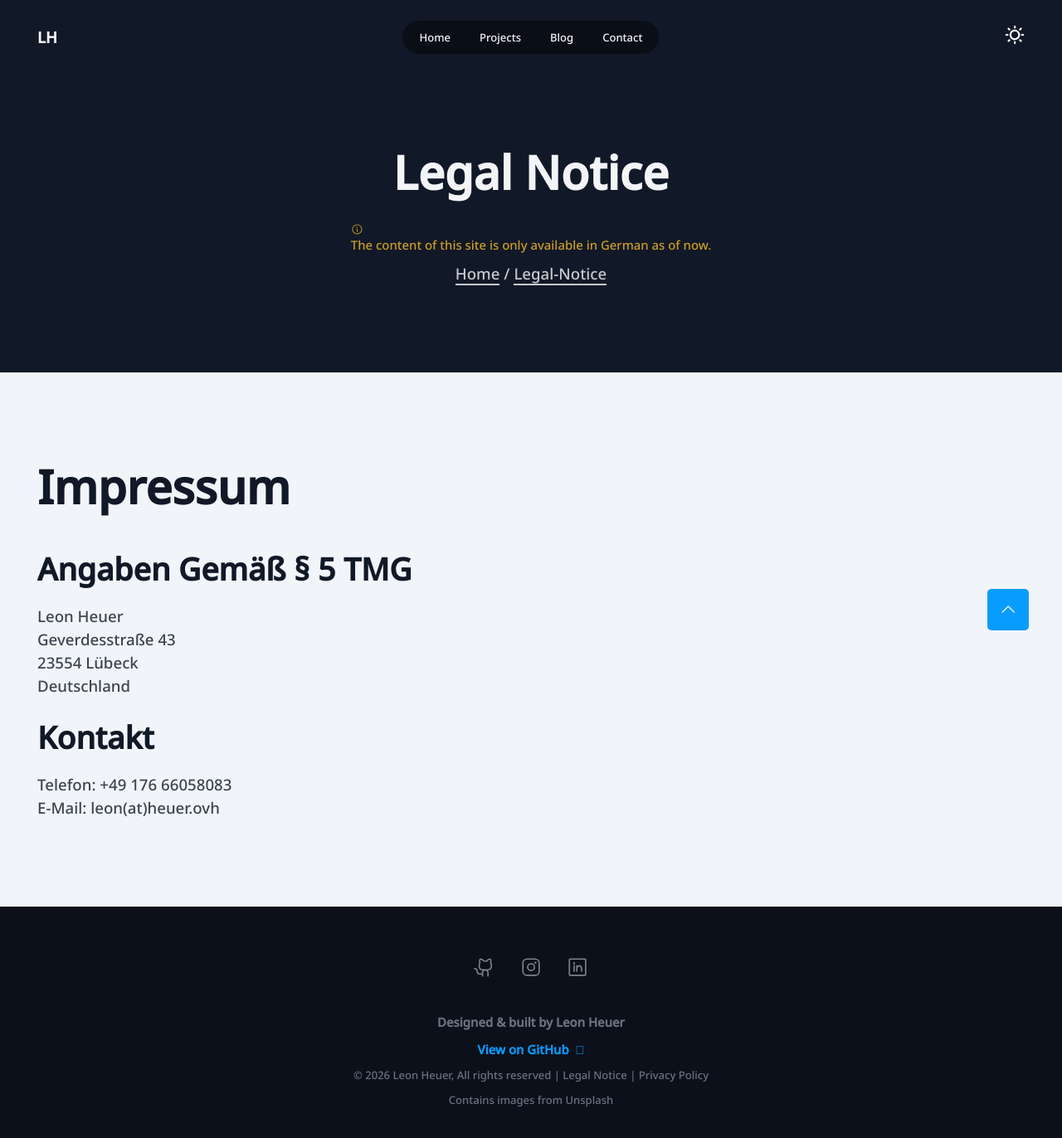
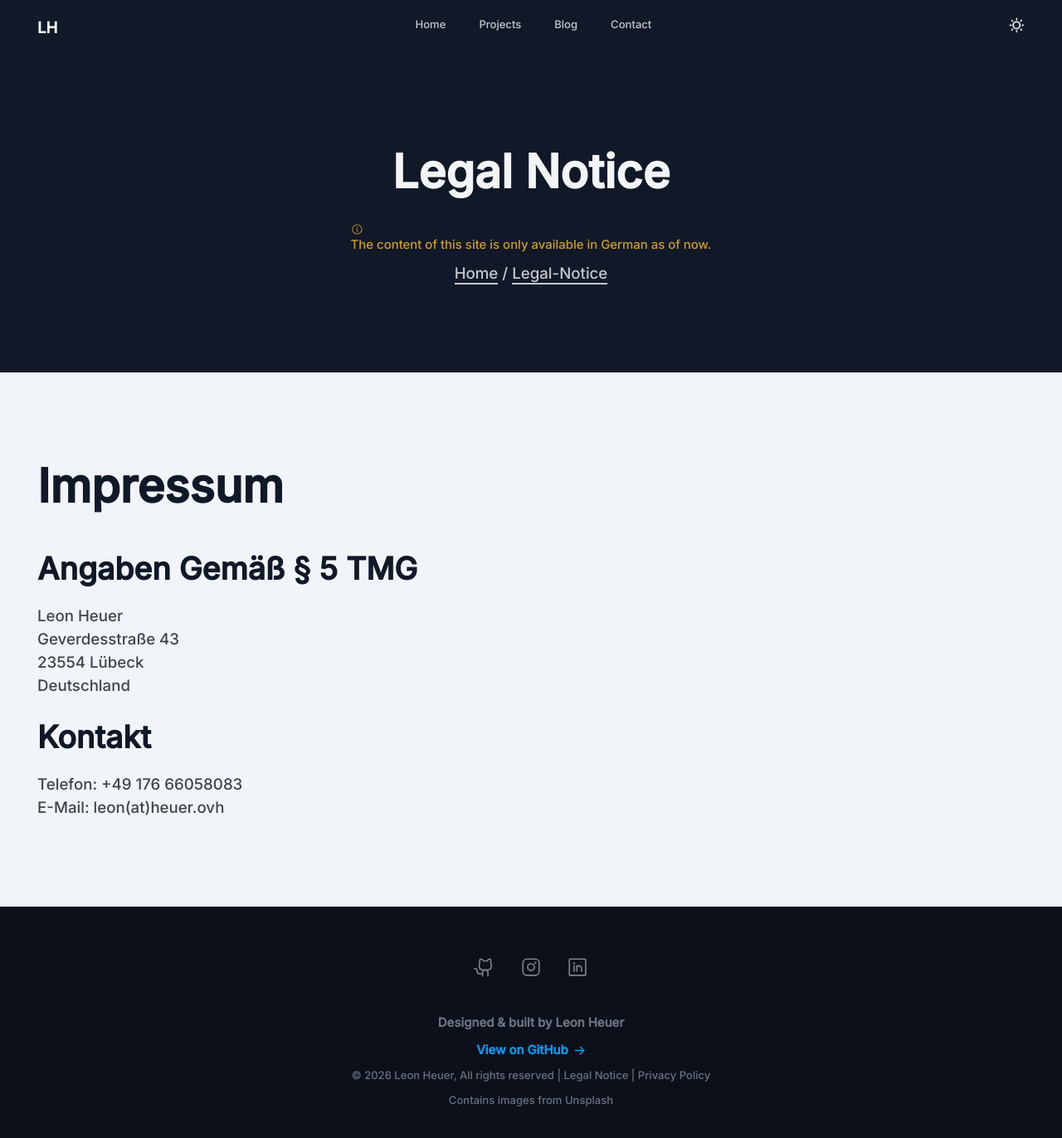
Before and after one commit to heuerleon/portfolio, a Next.js app: page /legal in a window 1280 px wide. Shown: the top 1372 px of the page at 83% size. Built offline with nearby package versions, Linux system fonts and the light colour scheme.

Commit message:
restyle nav again

```diff
--- a/package.json
+++ b/package.json
@@ -22,6 +22,7 @@
     "@vercel/speed-insights": "^2.0.0",
     "geist": "^1.7.0",
     "graphql": "^16.13.2",
+    "gsap": "^3.15.0",
     "lucide-react": "^1.3.0",
     "next": "16.2.3",
     "payload": "^3.82.1",
--- a/src/app/(frontend)/layout.tsx
+++ b/src/app/(frontend)/layout.tsx
@@ -5,18 +5,17 @@ import { SpeedInsights } from "@vercel/speed-insights/next";
 import Head from "next/head";
 import Nav from "@/components/Nav/Nav";
 import Footer from "@/components/Footer";
-import ScrollToTopButton from "@/components/ScrollToTopButton";
 import ThemeProvider from "@/components/context/ThemeProvider";
 import "@/app/globals.css";
 import "@/styles/global.scss";
-import { Noto_Sans } from "next/font/google";
+import { Inter } from "next/font/google";
 
 export const metadata: Metadata = {
   title: "Leon Heuer's portfolio",
   description: "Personal projects and resume",
 };
 
-const notoSans = Noto_Sans({ subsets: ["latin"], weight: "500" });
+const inter = Inter({ subsets: ["latin"], weight: "500" });
 
 export default function RootLayout({
   children,
@@ -26,12 +25,11 @@ export default function RootLayout({
       <Head>
         <title>Leon Heuers Portfolio</title>
       </Head>
-      <body className={notoSans.className}>
+      <body className={inter.className}>
         <ThemeProvider>
           <Nav />
           {children}
           <Footer />
-          <ScrollToTopButton />
           <Analytics />
           <SpeedInsights />
         </ThemeProvider>
--- a/src/components/Button/Button.module.scss
+++ b/src/components/Button/Button.module.scss
@@ -37,7 +37,7 @@
   margin: 0 10px;
   padding: 0 20px;
   height: 40px;
-    font-size: .8em;
+  font-size: 0.8em;
   border-radius: 8px;
   display: inline-flex !important;
   align-items: center;
@@ -53,5 +53,4 @@
   margin: 0 15px;
   padding: 0 30px;
   height: 50px;
-    font-size: 1em;
 }
--- a/src/components/Footer.tsx
+++ b/src/components/Footer.tsx
@@ -1,5 +1,6 @@
 import Link from "next/link";
 import SocialMediaContainer from "@/components/SocialMediaContainer";
+import { ArrowRightIcon } from "@phosphor-icons/react/dist/ssr";
 
 export default function Footer() {
   return (
@@ -12,11 +13,11 @@ export default function Footer() {
             <span>
               <a
                 href="https://github.com/heuerleon/portfolio"
-                className="link"
+                className="link button-link"
                 target="_blank"
                 rel="noreferrer"
               >
-                View on GitHub
+                View on GitHub <ArrowRightIcon weight="bold" />
               </a>
             </span>
             <span className="light">
--- /dev/null
+++ b/src/components/Nav/Nav.module.scss
@@ -0,0 +1,223 @@
+.mobileNav {
+  position: fixed;
+  width: 100%;
+  height: var(--nav-height);
+  top: 0;
+  left: 0;
+  z-index: 10;
+  color: var(--main-color);
+
+  ul {
+    display: none;
+    opacity: 0;
+    margin: 0;
+    padding: 0;
+    position: absolute;
+    top: 50%;
+    left: 50%;
+    transform: translate(-50%, -50%);
+    transition: var(--trans-default);
+
+    li {
+      list-style: none;
+      margin: 0;
+      transition: var(--trans-default);
+
+      a {
+        display: block;
+        padding: 1.2rem;
+        font-size: 1.5em;
+        font-weight: 500;
+
+        &:hover {
+          color: var(--accent-7);
+        }
+      }
+    }
+  }
+
+  .navTopBar {
+    width: 100%;
+    max-width: var(--global-max-width);
+    margin: 0 auto;
+    position: relative;
+  }
+
+  .navSwitcher {
+    position: absolute;
+    right: 0;
+    display: flex;
+    align-items: center;
+    justify-content: center;
+    height: 60px;
+    width: 60px;
+    opacity: 0.8;
+    z-index: 11;
+    transition: var(--trans-default);
+
+    &.darkSwitcher {
+      .topLine,
+      .middleLine,
+      .bottomLine {
+        background-color: var(--bg);
+      }
+    }
+
+    button {
+      padding: 10px;
+      width: 40px;
+      height: 40px;
+      background-color: transparent;
+      display: flex;
+      flex-direction: column;
+      justify-content: space-between;
+      align-items: flex-end;
+    }
+
+    .topLine,
+    .middleLine,
+    .bottomLine {
+      display: block;
+      height: 2px;
+      width: 18px;
+      background-color: var(--main-color);
+      border-radius: 2px;
+      transition: var(--trans-default);
+    }
+
+    .middleLine {
+      width: 24px;
+    }
+
+    &,
+    * {
+      cursor: pointer;
+    }
+
+    &:hover {
+      opacity: 1;
+    }
+  }
+
+  &.navVisible {
+    background-color: var(--bg-dark);
+    opacity: 0.9;
+    height: 100%;
+
+    ul {
+      display: block;
+      opacity: 1;
+    }
+
+    .darkSwitcher {
+      .topLine,
+      .middleLine,
+      .bottomLine {
+        background-color: var(--main-color);
+      }
+    }
+
+    .topLine {
+      transform: translateY(9px) rotate(45deg);
+      width: 24px;
+    }
+
+    .bottomLine {
+      transform: translateY(-9px) rotate(-45deg);
+      width: 24px;
+    }
+
+    .middleLine {
+      width: 0;
+    }
+  }
+}
+
+@media screen and (width > 800px) {
+  .mobileNav {
+    display: none;
+  }
+}
+
+.desktopNav {
+  position: fixed;
+  width: 100%;
+  top: 0;
+  left: 0;
+  z-index: 10;
+  height: calc(var(--nav-height) + 15px);
+  color: var(--main-color);
+  transition: var(--trans-anim);
+
+  .navInner {
+    max-width: var(--global-max-width);
+    margin: 0 auto;
+    padding: 15px 45px;
+    display: flex;
+    align-items: center;
+    flex-wrap: nowrap;
+    justify-content: space-between;
+    box-sizing: border-box;
+  }
+
+  .navLinks {
+    height: 100%;
+    display: flex;
+    gap: 10px;
+
+    li {
+      height: 100%;
+      display: flex;
+      align-items: center;
+      list-style: none;
+      margin: 0;
+
+      a {
+        font-size: 0.7em;
+        font-weight: 500;
+        display: flex;
+        height: 100%;
+        align-items: center;
+        transition: var(--trans-default);
+        padding: 0 15px;
+      }
+
+      a:hover {
+        opacity: 0.8;
+      }
+    }
+  }
+}
+
+@media screen and (width <= 800px) {
+  .desktopNav {
+    display: none;
+  }
+}
+
+@keyframes spin {
+  0% {
+    transform: rotate(270deg);
+  }
+  100% {
+    transform: rotate(360deg);
+  }
+}
+
+.themeSwitcher {
+  button {
+    background: none;
+    border: none;
+    color: var(--main-color);
+    cursor: pointer;
+    transition: var(--trans-default);
+  }
+
+  button * {
+    cursor: pointer;
+  }
+
+  .icon {
+    animation: spin 0.3s linear 0s normal;
+  }
+}
--- a/src/components/Nav/Nav.tsx
+++ b/src/components/Nav/Nav.tsx
@@ -3,6 +3,7 @@
 import Link from "next/link";
 import { useState, useRef, useEffect } from "react";
 import ThemeSwitcher from "./ThemeSwitcher";
+import styles from "./Nav.module.scss"
 
 type MenuItem = {
   link: string;
@@ -77,12 +78,12 @@ export default function Nav() {
 
 function DesktopNav() {
   return (
-    <nav className="desktop-nav">
-      <div className="nav-inner">
-        <h4 className="style-headline">
+    <nav className={styles.desktopNav}>
+      <div className={styles.navInner}>
+        <h4 className={styles.styleHeadline}>
           <Link href="/">LH</Link>
         </h4>
-        <ul className="nav-links">
+        <ul className={styles.navLinks}>
           <MenuItems />
         </ul>
         <ThemeSwitcher />
@@ -99,15 +100,15 @@ function MobileNav({
   const [showMobileNav, setShowMobileNav] = useState(false);
 
   return (
-    <nav className={`mobile-nav ${showMobileNav ? "nav-visible" : ""}`}>
-      <div className="nav-top-bar">
+    <nav className={styles.mobileNav + (showMobileNav ? " " + styles.navVisible : "")}>
+      <div className={styles.navTopBar}>
         <div
-          className={`nav-switcher ${changeMobileNavColor ? "dark-switcher" : ""}`}
+          className={styles.navSwitcher + (changeMobileNavColor ? " " + styles.darkSwitcher : "")}
         >
           <button onClick={() => setShowMobileNav((shown) => !shown)}>
-            <span className="top-line"></span>
-            <span className="middle-line"></span>
-            <span className="bottom-line"></span>
+            <span className={styles.topLine}></span>
+            <span className={styles.middleLine}></span>
+            <span className={styles.bottomLine}></span>
           </button>
         </div>
       </div>
--- a/src/components/Nav/ThemeSwitcher.tsx
+++ b/src/components/Nav/ThemeSwitcher.tsx
@@ -1,12 +1,13 @@
 import { useContext } from "react";
 import { ThemeContext } from "../context/ThemeContext";
 import { MoonIcon, SunIcon } from "@phosphor-icons/react/dist/ssr";
+import styles from "./Nav.module.scss"
 
 export default function ThemeSwitcher() {
   const { theme, setTheme } = useContext(ThemeContext);
 
   return (
-    <div className="theme-switcher">
+    <div className={styles.themeSwitcher}>
       <button
         onClick={() => {
           const newTheme = theme === "light" ? "dark" : "light";
@@ -14,9 +15,9 @@ export default function ThemeSwitcher() {
         }}
       >
         {theme === "light" ? (
-          <SunIcon className="icon" weight="bold" size={24} />
+          <SunIcon className={styles.icon} weight="bold" />
         ) : (
-          <MoonIcon className="icon" weight="bold" size={24} />
+          <MoonIcon className={styles.icon} weight="bold" />
         )}
       </button>
     </div>
--- a/src/components/ScrollToTopButton.tsx
+++ b/src/components/ScrollToTopButton.tsx
@@ -24,7 +24,7 @@ export default function ScrollToTopButton() {
   }
   return (
     <span className={`scroll-to-top ${showToTop ? "visible" : ""}`}>
-      <a href="#top" aria-label="to-top"><CaretUpIcon /></a>
+      <a href="#top" aria-label="to-top"><CaretUpIcon weight="bold" /></a>
     </span>
   )
 }
--- a/src/styles/base.scss
+++ b/src/styles/base.scss
@@ -215,11 +215,10 @@ a {
   }
 }
 
-.link[target]::after {
-  content: "\f061";
-  font-family: "Font Awesome 5 Free", sans-serif;
-  margin-left: 0.5em;
-  font-weight: 900;
+.button-link {
+  display: inline-flex;
+  align-items: center;
+  gap: 6px;
 }
 
 a,
@@ -579,7 +578,8 @@ textarea {
     font-size: 1.2em;
 
     &:hover {
-      opacity: 0.8;
+      background-color: var(--accent-5);
+      color: var(--bg-brighter);
       box-shadow: var(--shadow-light);
     }
   }
--- a/src/styles/layout.scss
+++ b/src/styles/layout.scss
@@ -643,210 +643,6 @@ section {
 //                  NAVIGATION LAYOUT                  //
 // --------------------------------------------------- //
 
-.mobile-nav {
-  position: fixed;
-  width: 100%;
-  height: var(--nav-height);
-  top: 0;
-  left: 0;
-  z-index: 10;
-  color: var(--main-color);
-
-  ul {
-    display: none;
-    opacity: 0;
-    margin: 0;
-    padding: 0;
-    position: absolute;
-    top: 50%;
-    left: 50%;
-    transform: translate(-50%, -50%);
-    transition: var(--trans-default);
-
-    li {
-      list-style: none;
-      margin: 0;
-      transition: var(--trans-default);
-
-      a {
-        display: block;
-        padding: 1.2rem;
-        font-size: 1.5em;
-        font-weight: 500;
-
-        &:hover {
-          color: var(--accent-7);
-        }
-      }
-    }
-  }
-
-  .nav-top-bar {
-    width: 100%;
-    max-width: var(--global-max-width);
-    margin: 0 auto;
-    position: relative;
-  }
-
-  .nav-switcher {
-    position: absolute;
-    right: 0;
-    display: flex;
-    align-items: center;
-    justify-content: center;
-    height: 60px;
-    width: 60px;
-    opacity: 0.8;
-    z-index: 11;
-    transition: var(--trans-default);
-
-    &.dark-switcher {
-      .top-line,
-      .middle-line,
-      .bottom-line {
-        background-color: var(--bg);
-      }
-    }
-
-    button {
-      padding: 10px;
-      width: 40px;
-      height: 40px;
-      background-color: transparent;
-      display: flex;
-      flex-direction: column;
-      justify-content: space-between;
-      align-items: flex-end;
-    }
-
-    .top-line,
-    .middle-line,
-    .bottom-line {
-      display: block;
-      height: 2px;
-      width: 18px;
-      background-color: var(--main-color);
-      border-radius: 2px;
-      transition: var(--trans-default);
-    }
-
-    .middle-line {
-      width: 24px;
-    }
-
-    &,
-    * {
-      cursor: pointer;
-    }
-
-    &:hover {
-      opacity: 1;
-    }
-  }
-
-  &.nav-visible {
-    background-color: var(--bg-dark);
-    opacity: 0.9;
-    height: 100%;
-
-    ul {
-      display: block;
-      opacity: 1;
-    }
-
-    .dark-switcher {
-      .top-line,
-      .middle-line,
-      .bottom-line {
-        background-color: var(--main-color);
-      }
-    }
-
-    .top-line {
-      transform: translateY(9px) rotate(45deg);
-      width: 24px;
-    }
-
-    .bottom-line {
-      transform: translateY(-9px) rotate(-45deg);
-      width: 24px;
-    }
-
-    .middle-line {
-      width: 0;
-    }
-  }
-}
-
-@media screen and (width > 800px) {
-  .mobile-nav {
-    display: none;
-  }
-}
-
-.desktop-nav {
-  position: fixed;
-  width: 100%;
-  top: 0;
-  left: 0;
-  z-index: 10;
-  height: calc(var(--nav-height) + 15px);
-  color: var(--main-color);
-  transition: var(--trans-anim);
-
-  .nav-inner {
-    max-width: var(--global-max-width);
-    margin: 0 auto;
-    padding: 15px 45px;
-    display: flex;
-    align-items: center;
-    flex-wrap: nowrap;
-    justify-content: space-between;
-    box-sizing: border-box;
-  }
-
-  .nav-links {
-    margin: 10px 0;
-    padding: 5px;
-    opacity: 1;
-    background: rgba(0, 0, 0, 0.4);
-    border-radius: 32px;
-    height: calc(var(--nav-height) - 30px);
-    display: flex;
-    gap: 5px;
-
-    li {
-      height: 100%;
-      display: flex;
-      align-items: center;
-      list-style: none;
-      margin: 0;
-      @include shrink-margins();
-
-      a {
-        font-size: 0.7em;
-        font-weight: 500;
-        display: flex;
-        height: 100%;
-        align-items: center;
-        transition: var(--trans-default);
-        border-radius: 32px;
-        padding: 0 15px;
-      }
-
-      a:hover {
-        background-color: rgba(255, 255, 255, 0.1);
-      }
-    }
-  }
-}
-
-@media screen and (width <= 800px) {
-  .desktop-nav {
-    display: none;
-  }
-}
-
 .adjust-to-nav {
   margin-top: var(--nav-height);
 }
@@ -901,34 +697,3 @@ section {
     width: calc(100vw - 60px);
   }
 }
-
-// --------------------------------------------------- //
-//                   THEME SWITCHER                    //
-// --------------------------------------------------- //
-
-@keyframes spin {
-  0% {
-    transform: rotate(270deg);
-  }
-  100% {
-    transform: rotate(360deg);
-  }
-}
-
-.theme-switcher {
-  button {
-    background: none;
-    border: none;
-    color: var(--main-color);
-    cursor: pointer;
-    transition: var(--trans-default);
-  }
-
-  button * {
-    cursor: pointer;
-  }
-
-  .icon {
-    animation: spin 0.3s linear 0s normal;
-  }
-}
```
Also changed, not shown: src/components/Button/Button.tsx (+26 -14 lines), 2 other files (tests, documents, lock files or other folders). Lines whose indentation alone changed are shown as unchanged.
